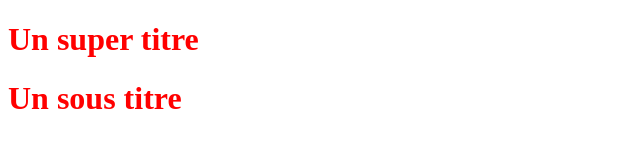
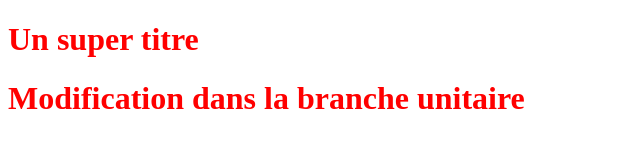
Before and after one commit to kanp-lab/ocrProject, a plain HTML site: page index.html in a window 1280 px wide. Shown: the whole page, without its empty margins (0-640 px from the left). Drawn offline with Linux system fonts and the light colour scheme.

Commit message:
Modification du fichier index.html pour la branche unitaire

```diff
--- a/index.html
+++ b/index.html
@@ -7,6 +7,6 @@
 
 <body>
 	<h1>Un super titre</h1>
-	<h1>Un sous titre</h1>
+	<h1>Modification dans la branche unitaire</h1>
 </body>
 </html>
```
